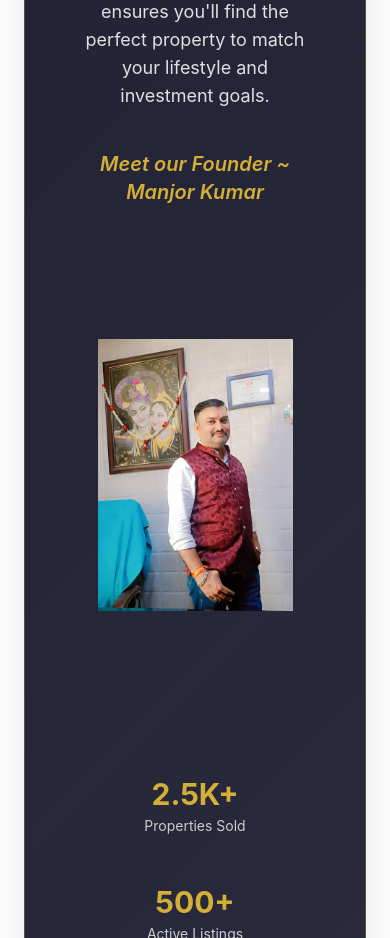
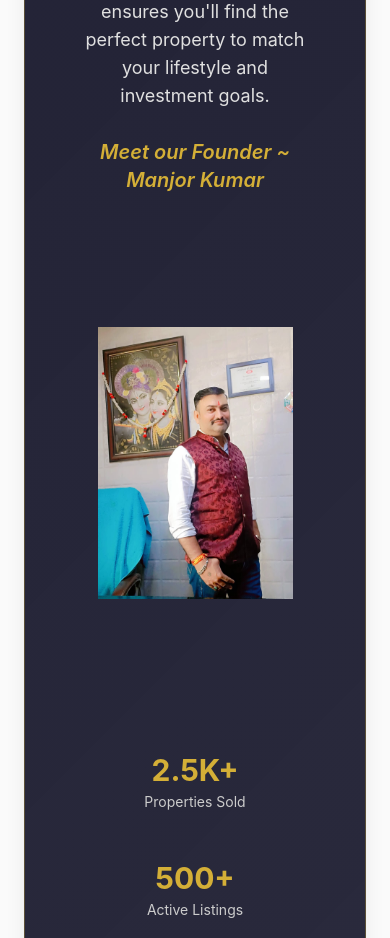
Before and after one commit to tascan25/Client_Perfect_Homes, a React (Vite) app: page /contact in a window 390 px wide. Shown: the part 2180-3118 px from the top of the page. Built offline with nearby package versions, Linux system fonts and the light colour scheme.

Commit message:
Adjust layout margin for Contact page

```diff
--- a/src/pages/Contact.tsx
+++ b/src/pages/Contact.tsx
@@ -310,7 +310,7 @@ export default function Contact() {
               find the perfect property to match your lifestyle and investment
               goals.
             </p>
-            <div className="w-[50vw] bg-transparent my-4 flex flex-col justify-center items-center gap-4">
+            <div className="w-[50vw] bg-transparent my-1 md:my-4 flex flex-col justify-center items-center gap-4">
               <span className="text-[#d4af37] text-xl md:text-2xlfont-serif font-semibold italic">Meet our Founder ~ Manjor Kumar</span>
               <div className="rounded-4xl">
                    <img src="/ownerimage.jpeg" alt="owner'simage"  className="object-contain rounded-4xl z-20 shadow-amber-300 w-[60vw] h-[60vh]"/>
```
